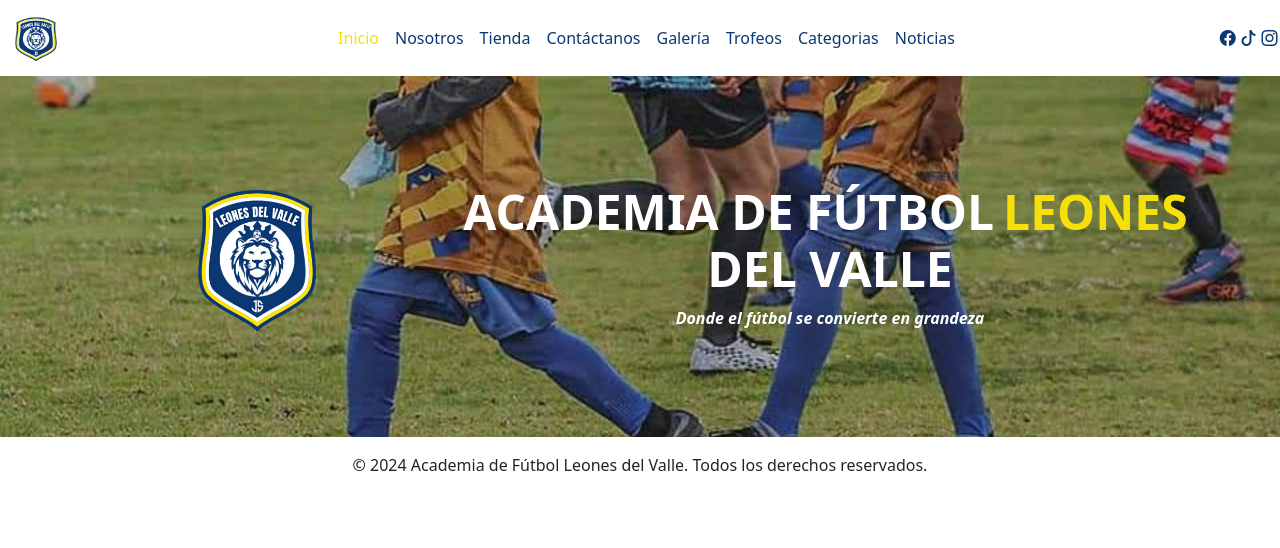
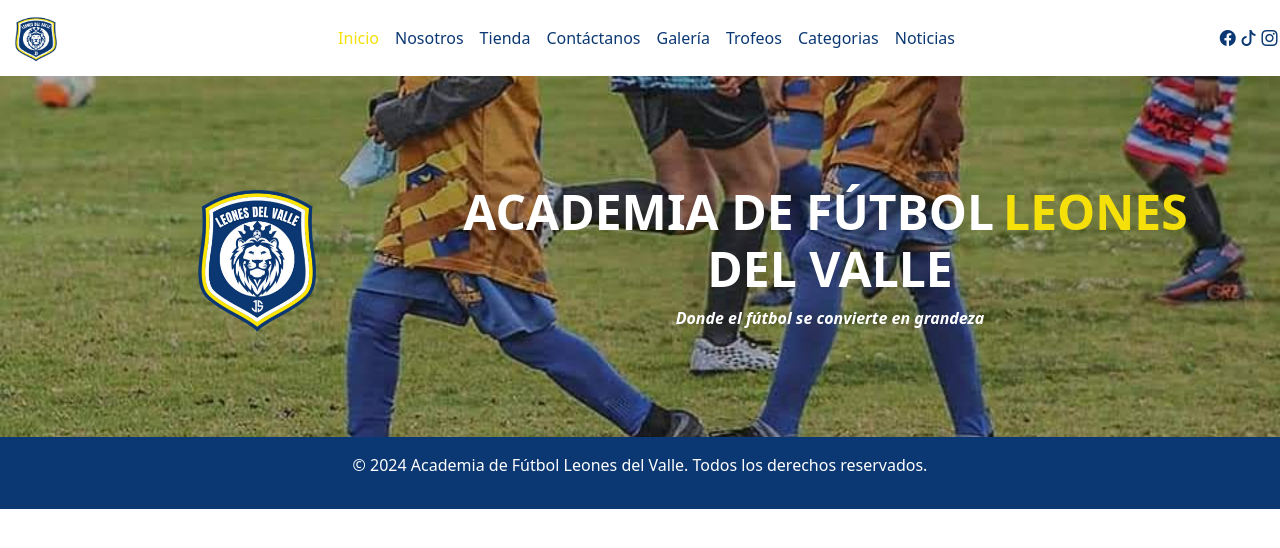
Before and after one commit to ljairgt15/ValleyLion, an Angular app: page / in a window 1280 px wide. Shown: the top 548 px of the page. Built offline with nearby package versions, Linux system fonts and the light colour scheme.

Commit message:
feat: footer

```diff
--- a/src/app/app.component.html
+++ b/src/app/app.component.html
@@ -1,5 +1,5 @@
 <app-nav></app-nav>
 <router-outlet></router-outlet>
-<footer class="text-center py-3">
+<footer class="text-center py-3" id="footer-box">
   <p>&copy; 2024 Academia de Fútbol Leones del Valle. Todos los derechos reservados.</p>
 </footer>
--- a/src/styles.css
+++ b/src/styles.css
@@ -47,3 +47,9 @@
     background-color: transparent;
     color: #F5E009; /* Azul oscuro */
   }
+  /*FOOTER*/
+  #footer-box{
+    background-color: #0B3873;
+    color: #FFFFFF;
+    padding: 20px 0;
+  }
```
